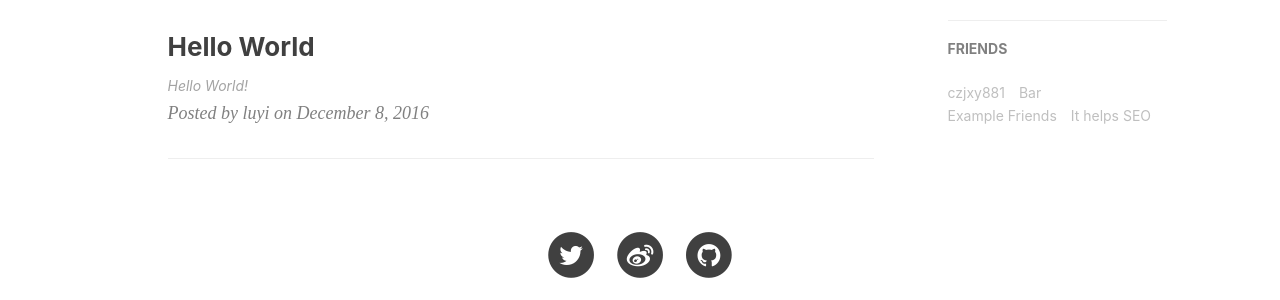
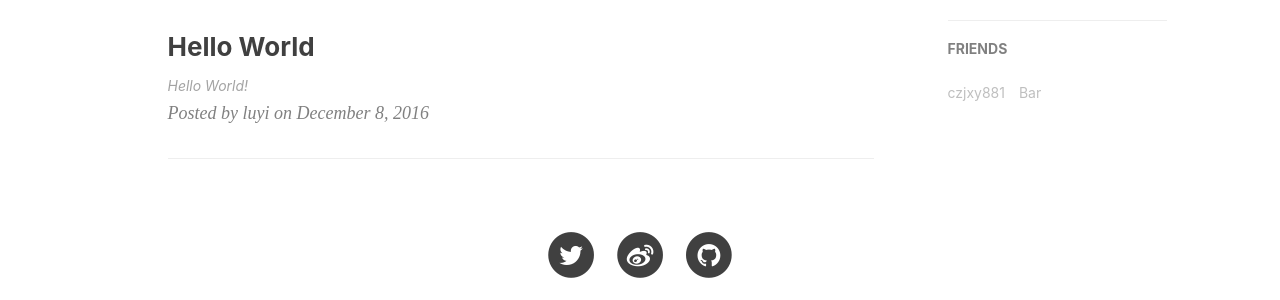
Before and after one commit to luyiisme/luyiisme.github.io, a Jekyll site: the page built from index.html, in a window 1280 px wide. Shown: the part 875-1175 px from the top of the page. Built offline with Jekyll 4.4.1, drawn with Linux system fonts in a browser that asks for light colours; nearby versions of some CDN libraries; the list of posts is cut into pages by our own code; comment, search, counter and statistics services are not loaded.

```diff
--- a/_config.yml
+++ b/_config.yml
@@ -85,11 +85,5 @@
     },{
         title: "Bar",
         href: "#"
-    },{
-        title: "Example Friends",
-        href: "#"
-    },{
-        title: "It helps SEO",
-        href: "#"
     }
 ]
```
